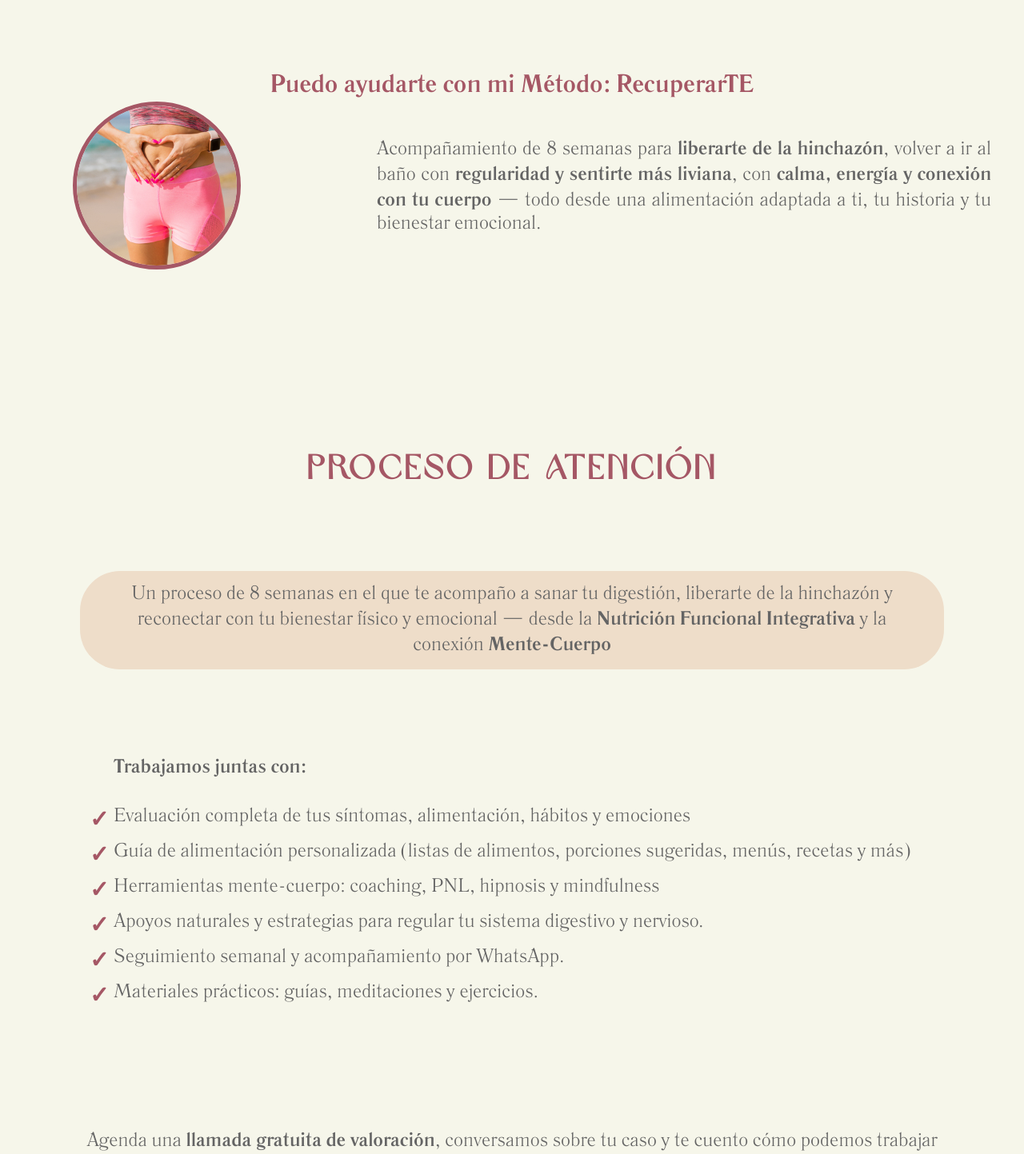
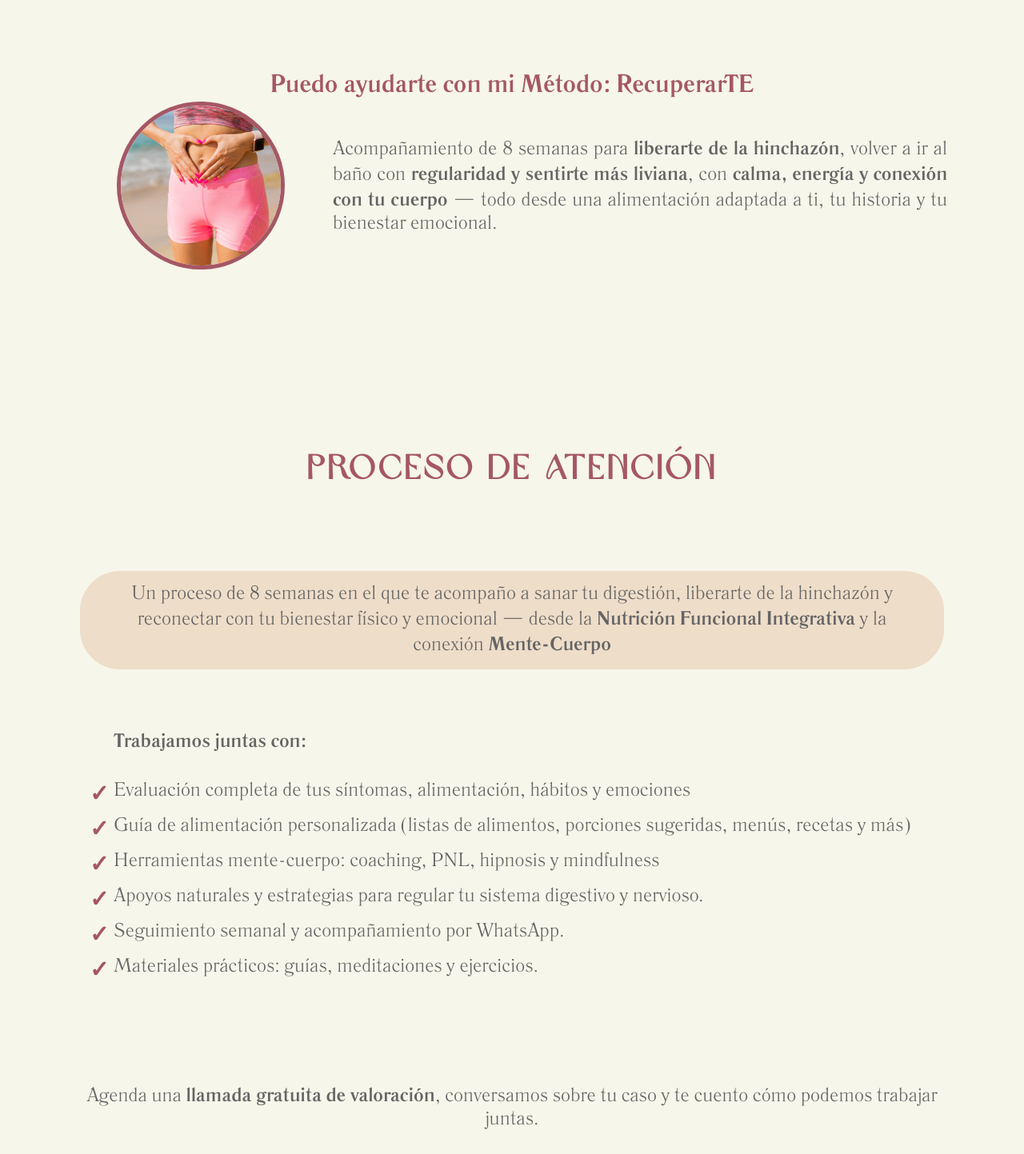
Before and after one commit to KurtGuardia/balance, a React (Create React App) app: page / in a window 1280 px wide. Shown: the part 5020-6463 px from the top of the page at 80% size. Built offline with nearby package versions, Linux system fonts and the light colour scheme.

Commit message:
fix(general): minor changes

```diff
--- a/src/components/Process.jsx
+++ b/src/components/Process.jsx
@@ -32,11 +32,6 @@ export default function Process() {
       </p>
 
       <div className='process_content'>
-        {/* <img
-          src={img}
-          alt='Delicioso y nutritivo plato de muestra'
-        /> */}
-        <span>
         <h4>Trabajamos juntas con:</h4>
         <ul className='process_list'>
           <motion.li
@@ -51,8 +46,8 @@ export default function Process() {
             {...hoverAnimation}
           >
             Guía de alimentación personalizada (listas de
-              alimentos, porciones sugeridas, menús, recetas
-              y más)
+            alimentos, porciones sugeridas, menús, recetas y
+            más)
           </motion.li>
           <motion.li
             className='process_list-item'
@@ -83,7 +78,6 @@ export default function Process() {
             ejercicios.
           </motion.li>
         </ul>
-        </span>
       </div>
 
       <div className='process_cta'>
--- a/src/styles/process.scss
+++ b/src/styles/process.scss
@@ -8,19 +8,18 @@
   }
 
   &_content {
-    @include flex;
-    gap: 30px;
+    margin: auto;
+    width: fit-content;
     margin-top: 50px;
-
-    & img {
-      width: 15%;
-      border-radius: 15px;
-    }
   }
 
   &_list {
     list-style: none;
     padding: 0;
+
+    @include bp($md) {
+      padding-left: 20px;
+    }
 
     &-item {
       position: relative;
@@ -53,7 +52,7 @@
 
     @include bp($md) {
       text-align: center;
-      margin: 90px auto;
+      margin: 70px auto 0;
       font-size: 24px;
     }
 
--- a/src/styles/services.scss
+++ b/src/styles/services.scss
@@ -5,12 +5,36 @@
   flex-direction: column;
   align-items: center;
 
+  @include bp($md) {
+    padding: 0 50px;
+    gap: 20px;
+  }
+
   &_item {
     @include flex;
     gap: 120px;
+    margin: 0 20px;
+    width: 100%;
+
+    @include bp($md) {
+      flex-direction: column;
+      gap: 40px;
+
+      &:has(div:first-child) {
+        flex-direction: column-reverse;
+      }
+    }
+
+    & > div {
+      align-self: start;
+    }
 
     p {
       width: 60%;
+
+      @include bp($md) {
+        width: 100%;
+      }
     }
   }
 
@@ -57,6 +81,14 @@
     text-align: center;
     margin: 130px 0 0 0;
     color: $cta-color;
+
+    @include bp($lg) {
+      margin: 30px 0;
+    }
+
+    & + .services_item {
+      gap: 10px;
+    }
   }
 
   &_image {
@@ -65,15 +97,21 @@
     height: auto;
     margin: 50px 0;
 
+    @include bp($md) {
+      width: 300px;
+      margin: 10px 0;
+    }
+
     &--rounded {
       border-radius: 50%;
       border: 5px solid $cta-color;
       width: 200px;
       margin: 0 50px;
-    }
 
-    @include bp($md) {
-      width: 300px;
+      @include bp($md) {
+        width: 200px;
+        margin: 0 30px;
+      }
     }
   }
 
@@ -82,5 +120,9 @@
     text-transform: uppercase;
     font-weight: bolder;
     letter-spacing: 2px;
+
+    @include bp($lg) {
+      margin: 30px 0 10px 0;
+    }
   }
 }
--- a/src/styles/shared.scss
+++ b/src/styles/shared.scss
@@ -87,7 +87,7 @@ body {
     text-align: center;
 
     @include bp($md) {
-      padding: 8px 16px;
+      padding: 10px 20px;
     }
 
     &_wide {
```
Lines whose indentation alone changed are shown as unchanged.
